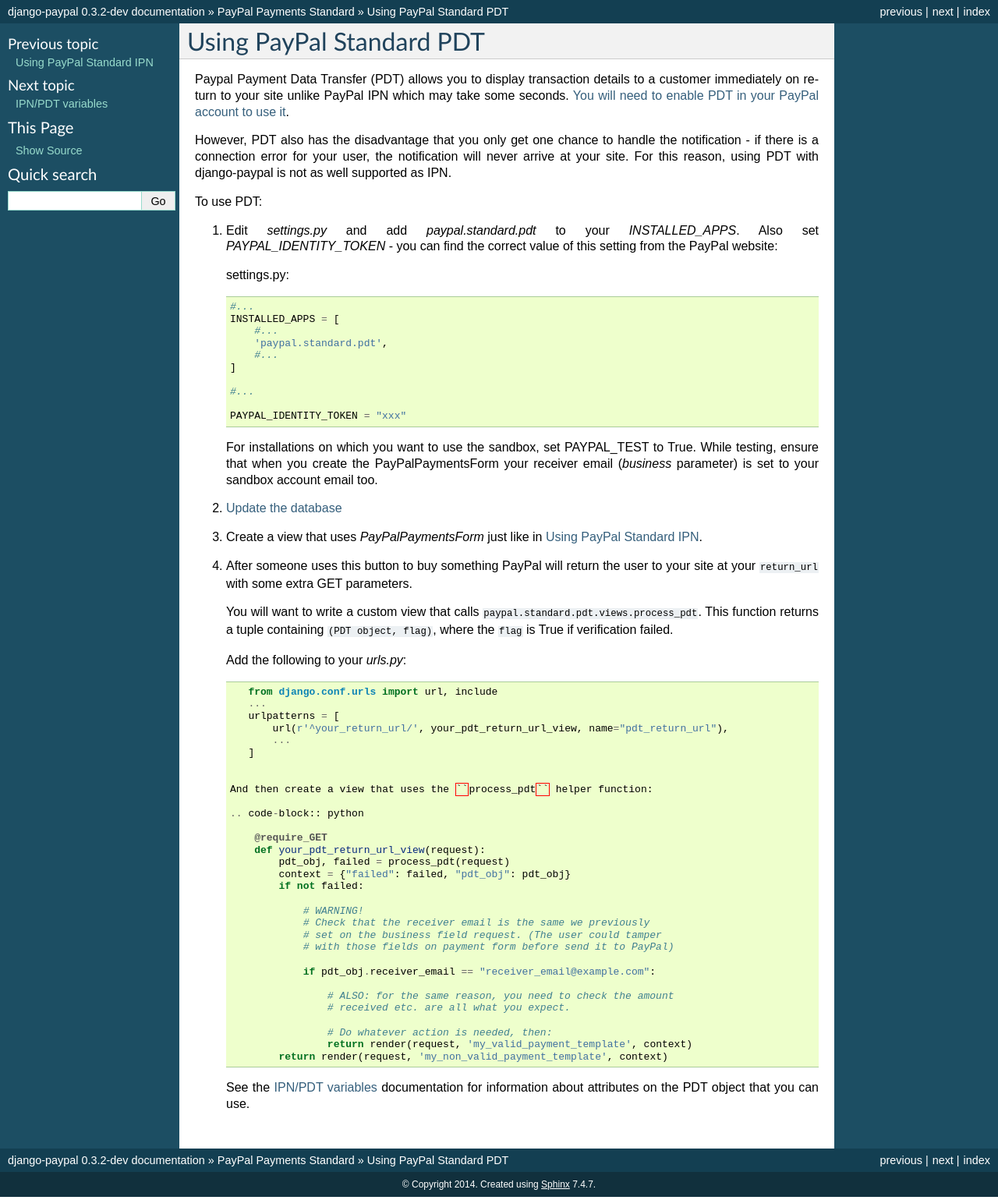
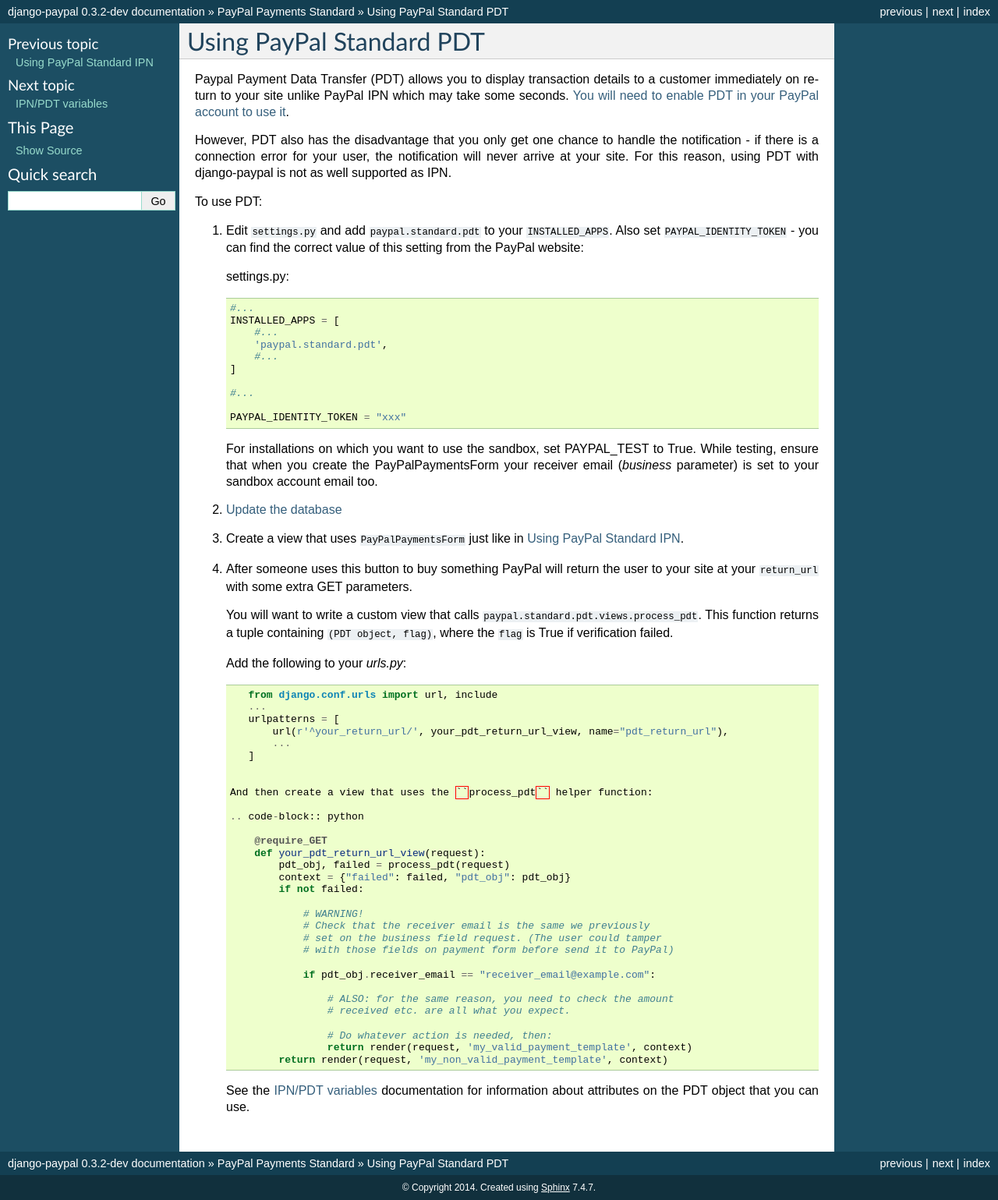
Before and after one commit to spookylukey/django-paypal, a Sphinx documentation site: the page built from docs/standard/pdt.rst, in a window 1280 px wide. Shown: the whole page at 78% size. Built offline with Sphinx 7.4.7, drawn with Linux system fonts in a browser that asks for light colours.

Commit message:
Fixed some doc ReST errors

```diff
--- a/docs/standard/pdt.rst
+++ b/docs/standard/pdt.rst
@@ -13,7 +13,9 @@
 
 To use PDT:
 
-1. Edit `settings.py` and add  `paypal.standard.pdt` to your `INSTALLED_APPS`. Also set `PAYPAL_IDENTITY_TOKEN` - you can find the correct value of this setting from the PayPal website:
+1. Edit ``settings.py`` and add ``paypal.standard.pdt`` to your
+   ``INSTALLED_APPS``. Also set ``PAYPAL_IDENTITY_TOKEN`` - you can find the
+   correct value of this setting from the PayPal website:
 
    settings.py:
 
@@ -37,7 +39,7 @@
 
 2. :doc:`/updatedb`
 
-3. Create a view that uses `PayPalPaymentsForm` just like in :doc:`ipn`.
+3. Create a view that uses ``PayPalPaymentsForm`` just like in :doc:`ipn`.
 
 4. After someone uses this button to buy something PayPal will return the user
    to your site at your ``return_url`` with some extra GET parameters.
```
Also changed, not shown: docs/standard/ipn.rst (+5 -2 lines).
